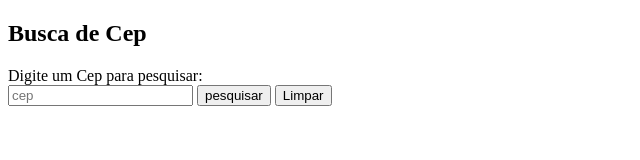
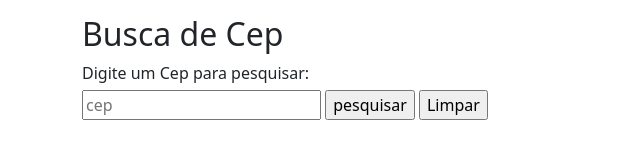
Before and after one commit to Genildocs/Projeto-BuscaCep, a plain HTML site: page buscacep.html in a window 1280 px wide. Shown: the whole page, without its empty margins (0-640 px from the left). Drawn offline with nearby package versions, Linux system fonts and the light colour scheme.

Commit message:
adicionado folha de estilo

```diff
--- a/buscacep.html
+++ b/buscacep.html
@@ -5,16 +5,24 @@
     <meta http-equiv="X-UA-Compatible" content="IE=edge">
     <meta name="viewport" content="width=device-width, initial-scale=1.0">
     <title>Busca Cep</title>
+    <!-- CSS only -->
+    <link href="https://cdn.jsdelivr.net/npm/bootstrap@5.2.0-beta1/dist/css/bootstrap.min.css" rel="stylesheet" integrity="sha384-0evHe/X+R7YkIZDRvuzKMRqM+OrBnVFBL6DOitfPri4tjfHxaWutUpFmBp4vmVor" crossorigin="anonymous">
+    <link rel="stylesheet" href="style.css">
+    <!-- JavaScript Bundle with Popper -->
+    <script src="https://cdn.jsdelivr.net/npm/bootstrap@5.2.0-beta1/dist/js/bootstrap.bundle.min.js" integrity="sha384-pprn3073KE6tl6bjs2QrFaJGz5/SUsLqktiwsUTF55Jfv3qYSDhgCecCxMW52nD2" crossorigin="anonymous" defer></script>
     <script src="./script.js" defer ></script>
 </head>
 <body>
-    <h2>Busca de Cep</h2>
-    <div id="container">
+
+    <div class="container" id="container">
+        <h2>Busca de Cep</h2>
         <label for="cep">Digite um Cep para pesquisar:</label>
         <br>
         <input type="text" name="" id="busca_cep" placeholder="cep">
         <input type="button" value="pesquisar" onclick="buscaCep()">
         <input type="button" value="Limpar" onclick="limparCampo()">
+
+
 
         <p id="cep_number"></p>
         <p id="address"></p>
--- /dev/null
+++ b/style.css
@@ -0,0 +1,7 @@
+#container{
+    margin-top: 15px;
+}
+
+label{
+    margin-bottom: 5px;
+}
```
